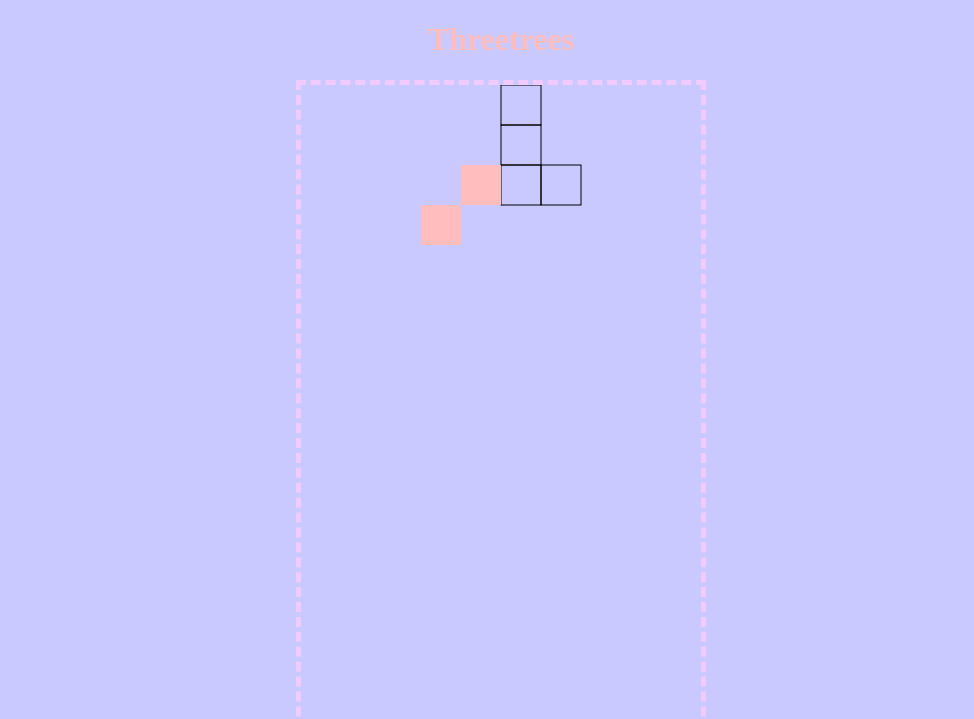
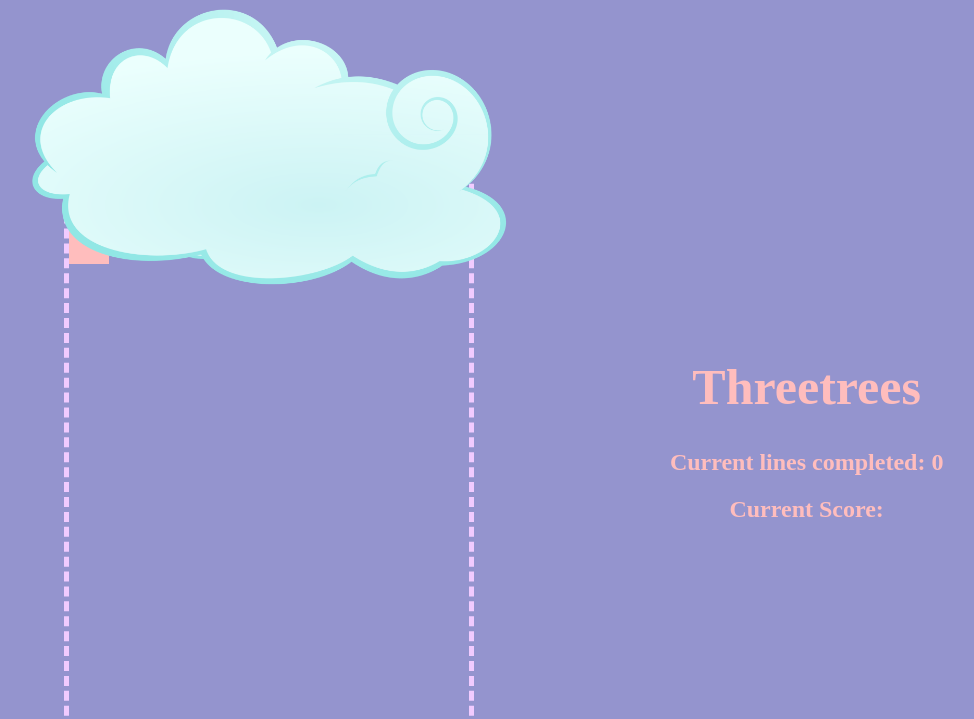
Before and after one commit to LazerLight/Lazer-Eyes, a plain HTML site: page index.html in a window 1280 px wide. Shown: the top 719 px of the page, without its empty margins (139-1113 px from the left). Drawn offline with Linux system fonts and the light colour scheme.

Commit message:
More CSS styling

```diff
--- a/css/style.css
+++ b/css/style.css
@@ -3,13 +3,28 @@ canvas {
     padding: 0;
     margin: auto;
     display: block;
+    overflow: auto;
 }
 body{
-    background: #c9c9ff
+    background: #9494ce
 }
 
 header {
+    float: right;
     text-align: center;
     color: #ffbdbd;
-    font-weight: 900
+    font-weight: 900;
+    margin-right: 15%;
+    margin-top: 25%;
 }
+h1 {
+    font-size: 50px;
+}
+.cloud {
+    width: 500px;
+    margin: 0 auto;
+    display: block;
+    position: relative;
+    margin-bottom: -150px;
+
+}
--- a/index.html
+++ b/index.html
@@ -8,7 +8,12 @@
     <link rel="stylesheet" href="./css/style.css">
 </head>
 <body>
-    <header><h1>Threetrees</h1></header>
+    <header><h1>Threetrees</h1>
+        <h2 class="linesCompleted">Current lines completed: 0</h2>
+        <h2> Current Score: </h2>
+    </header>
+    <img class="cloud" src="./images/cloud.png">
+
     <canvas class="arena" width="400" height="880">
 </canvas>
 
--- a/js/script.js
+++ b/js/script.js
@@ -1,6 +1,7 @@
 var canvas = document.querySelector('.arena');
 var ctx = canvas.getContext("2d");
 var body = document.querySelector("body");
+var linesSelector = document.querySelector('.linesCompleted');
 var unitlength = canvas.width/10;
 var xCurrentPiece;
 var yCurrentPiece;
@@ -9,6 +10,25 @@ var bottomReached = false;
 var collisionRight = false;
 var collisionLeft = false;
 var collisionRotation = false;
+var linesCompleted = 0;
+
+
+var cloudImage = new Image();
+cloudImage.src = "./images/cloud.png";
+
+var cloud = {
+    x: 80,
+    y:-20,
+    width: 210,
+    height: 150,
+    drawMe: function (){
+        ctx.drawImage(cloudImage, this.x,this.y, this.width, this.height);
+    }
+};
+
+
+
+
 
 var sShape=[
     [1,0,0,0],
@@ -36,8 +56,8 @@ var sShape=[
 var gameBoard = [
     [0,0,0,0,0,0,0,0,0,0],
     [0,0,0,0,0,0,0,0,0,0],
-    [0,0,0,0,1,0,0,0,0,0],
-    [0,0,0,1,0,0,0,0,0,0],
+    [1,0,0,0,0,0,0,0,0,0],
+    [0,0,0,0,0,0,0,0,0,0],
     [0,0,0,0,0,0,0,0,0,0],
     [0,0,0,0,0,0,0,0,0,0],
     [0,0,0,0,0,0,0,0,0,0],
@@ -66,7 +86,7 @@ function randomPiecePicker(){
 function generatePiece(){
     //Generates a new piece, resets the position coordinates to 0
     currentPiece = shapeObject[randomPiecePicker()]
-    xCurrentPiece = 5;
+    xCurrentPiece = 4;
     yCurrentPiece = 0;
 }
 
@@ -204,6 +224,8 @@ function checkAndReplaceFullLine(){
             return accumulator + currentValue;
         }, 0);
         if (gameBoard[y].length == sum){
+            linesCompleted++;
+            linesSelector.innerHTML = "Current lines completed: " + linesCompleted;
             gameBoard.splice(y,1)
             gameBoard.unshift([0,0,0,0,0,0,0,0,0,0])
         }
@@ -230,7 +252,10 @@ function downwardFlow(){
 }
 setInterval(function(){downwardFlow()},300);
 function updateStuff(){
+
+    cloud.drawMe();
     renderBoard();
+    cloud.drawMe();
     checkLegalMoveDown();
     if(bottomReached){
         //If bottom is reached:
```
Also changed, not shown: images/cloud.png (added).
